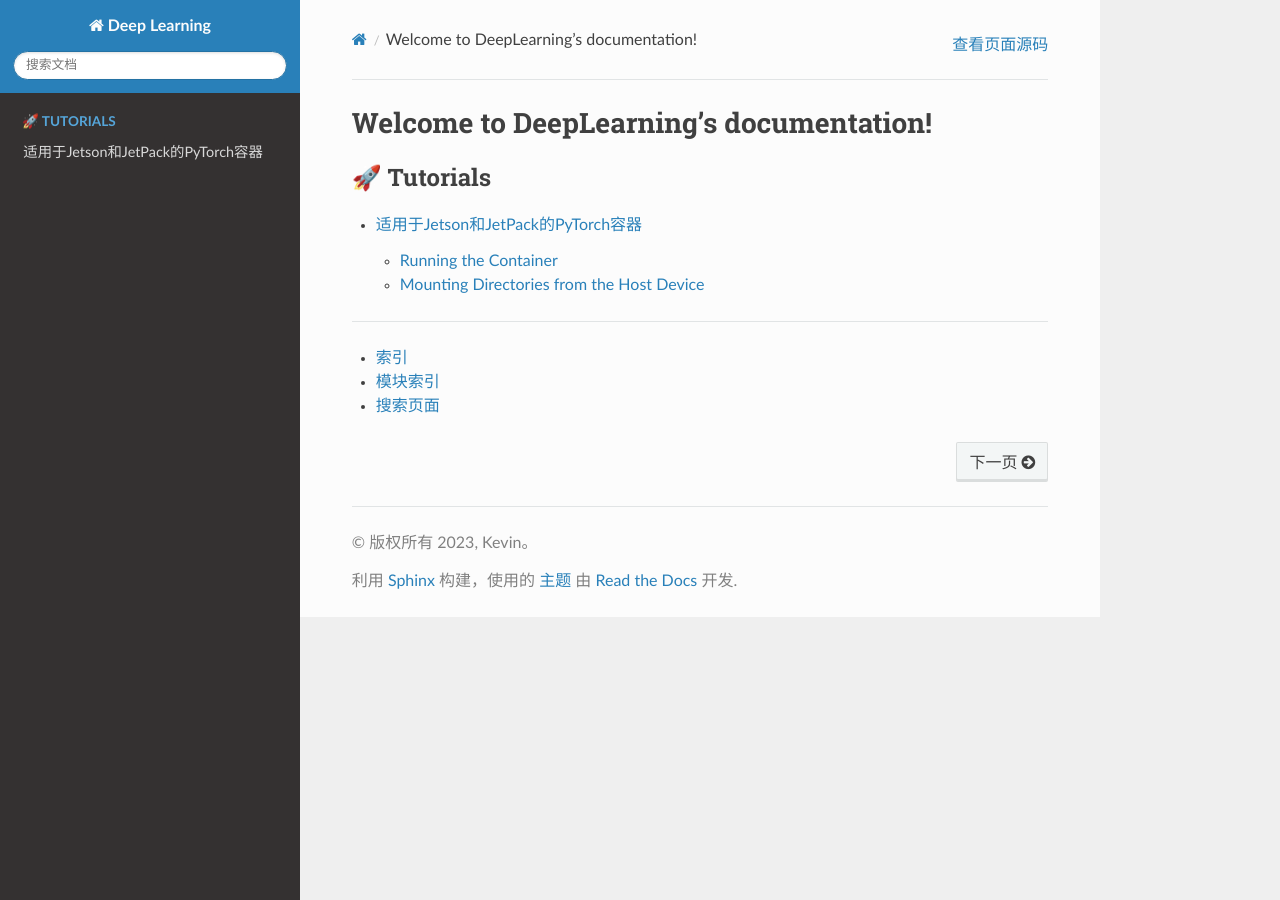
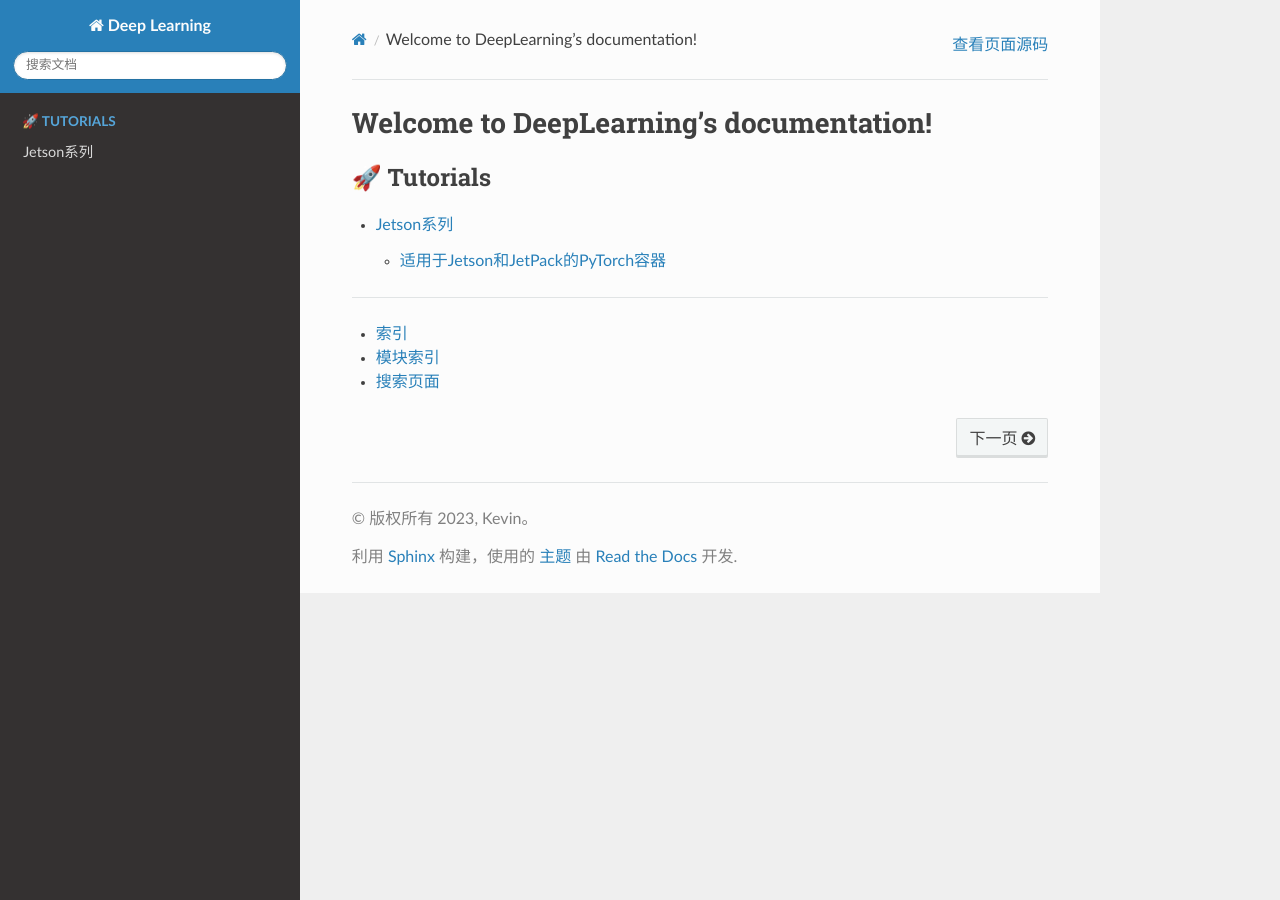
Before and after one commit to knowledge-things/docs, a Sphinx documentation site: the page built from source/index.rst, in a window 1280 px wide. Built offline with Sphinx 7.4.7 and the Read the Docs theme 2.0.0, drawn with Linux system fonts in a browser that asks for light colours.

Commit message:
添加分类

```diff
--- a/source/index.rst
+++ b/source/index.rst
@@ -10,7 +10,7 @@ Welcome to DeepLearning's documentation!
    :maxdepth: 2
    :caption: 🚀 Tutorials
 
-   适用于Jetson和JetPack的PyTorch容器 <tutorials/Jetson.md>
+   tutorials/index.rst
 
 .. toctree::
    :maxdepth: 2
```
Also changed, not shown: source/tutorials/index.rst (added, +7 -0 lines).
